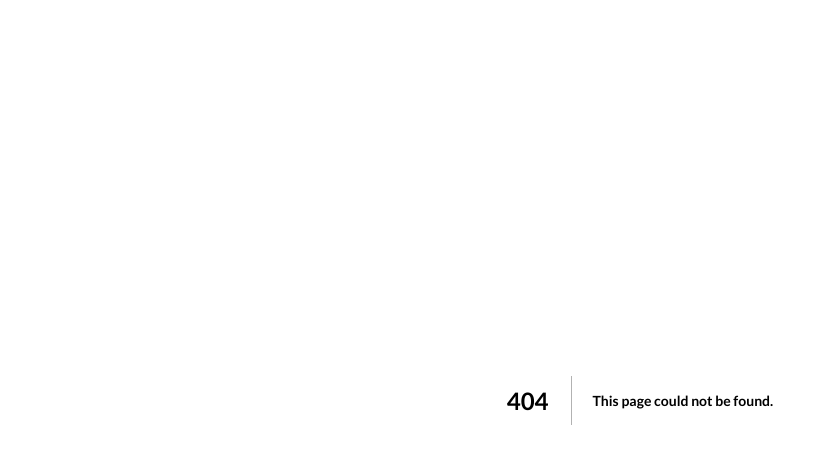
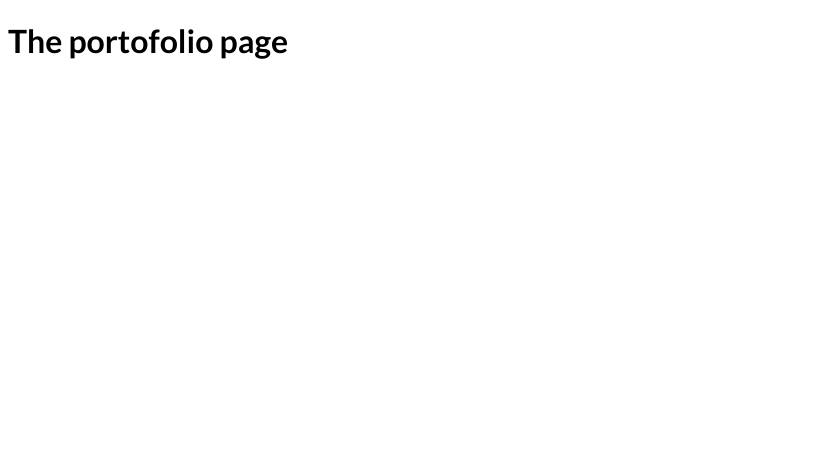
Before and after one commit to oanskyy/nextjs-may, a Next.js app: page /portofolio in a window 1280 px wide. Before the commit this address had no page. Shown: the top 450 px of the page, without its empty margins (0-828 px from the left). Built offline with nearby package versions, Linux system fonts and the light colour scheme.

Commit message:
feat: add nested routes/paths with file based routing

```diff
--- /dev/null
+++ b/pages/portofolio/index.js
@@ -0,0 +1,7 @@
+export default function PortofolioPage() {
+	return (
+		<div>
+			<h1>The portofolio page</h1>
+		</div>
+	)
+}
```
Also changed, not shown: pages/portofolio/list.js (added, +7 -0 lines), pages/about/index.js (renamed from pages/about.js).
